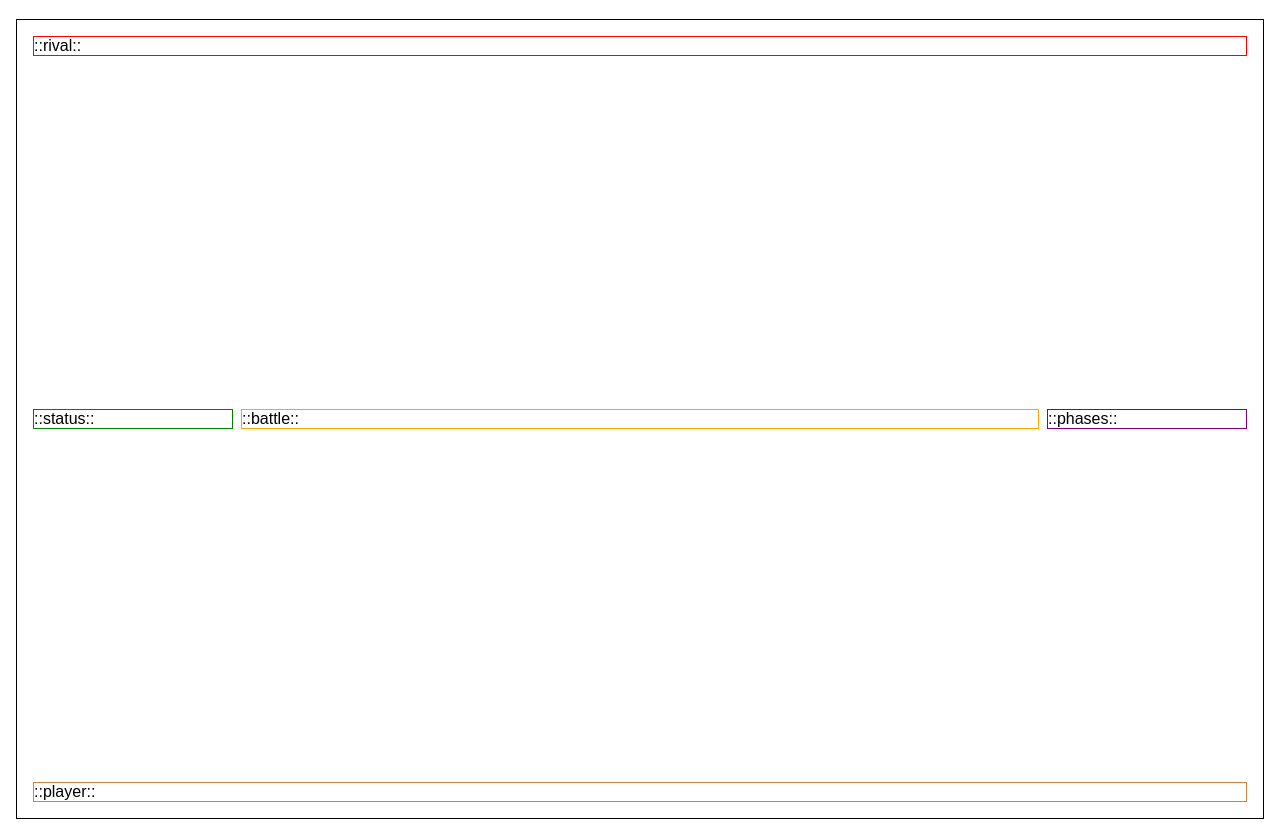
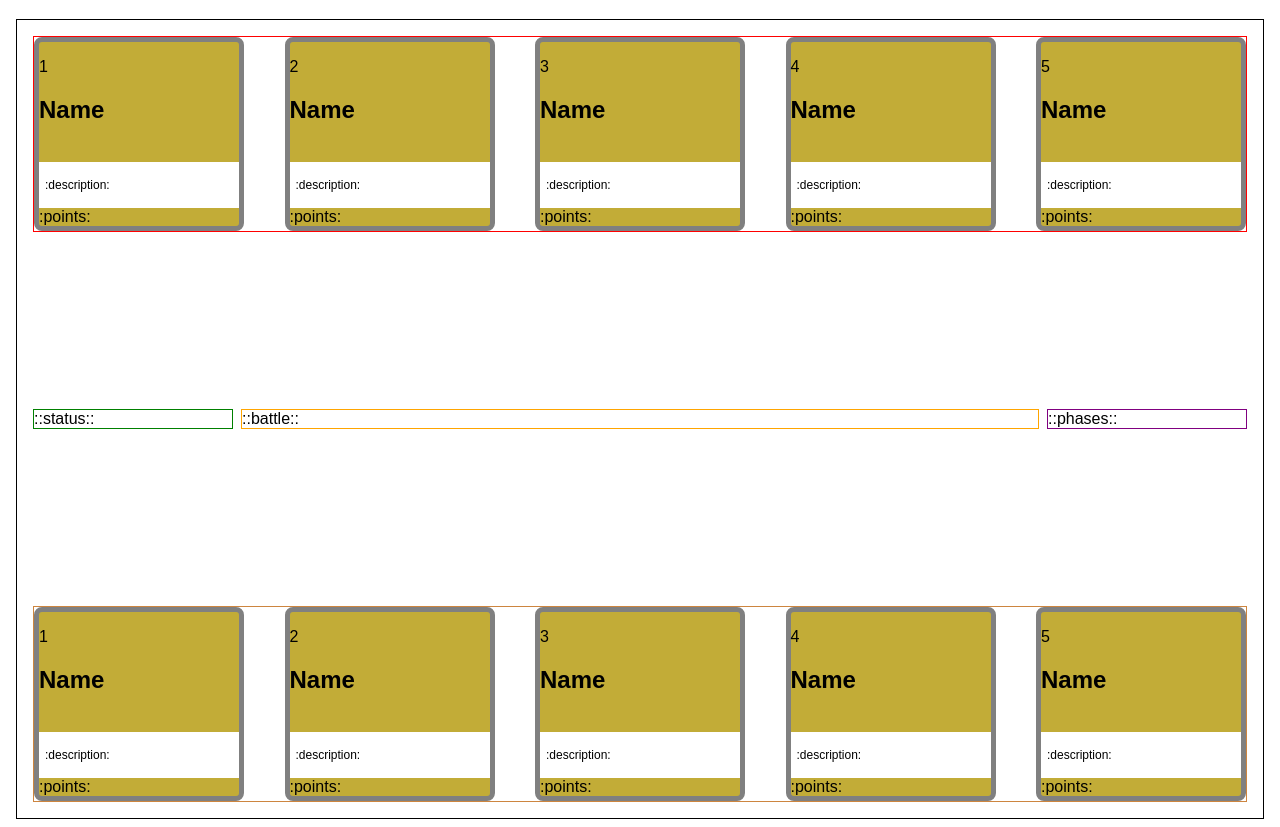
Before and after one commit to raulnabarret/Marvel, a website: page lib/index.jade in a window 1280 px wide. Shown: the part 61-888 px from the top of the page. Drawn offline with nearby package versions, Linux system fonts and the light colour scheme; files that its build step writes are made by us from their sources.

Commit message:
Desplegar cartas para rival y player

```diff
--- a/lib/app.styl
+++ b/lib/app.styl
@@ -20,13 +20,16 @@ html
 
 	&-rival
 		border-color(red)
-
+		display flex
+		justify-content space-between
 	&-main
 		display flex
 		justify-content space-between
 
 	&-player
 		border-color(peru)
+		display flex
+		justify-content space-between
 
 	&-status
 		border-color(green)
--- a/lib/card/template.jade
+++ b/lib/card/template.jade
@@ -1,4 +1,5 @@
 div(class="Card")
+	p=card
 	h2(class="Card-name") Name
 
 	div(class="Card-image")
--- a/lib/index.jade
+++ b/lib/index.jade
@@ -10,9 +10,13 @@ body
 	//- include ./card/template.jade
 
 	section(class="Layout")
-		section(class="Layout-rival") ::rival::
+		section(class="Layout-rival")
+			each card in [1,2,3,4,5]
+				include ./card/template.jade
 		section(class="Layout-main")
 			div(class="Layout-status") ::status::
 			div(class="Layout-battle") ::battle::
 			div(class="Layout-phases") ::phases::
-		section(class="Layout-player") ::player::
+		section(class="Layout-player")
+			each card in [1,2,3,4,5]
+				include ./card/template.jade
```
Also changed, not shown: index.html, public/css/app.css.
